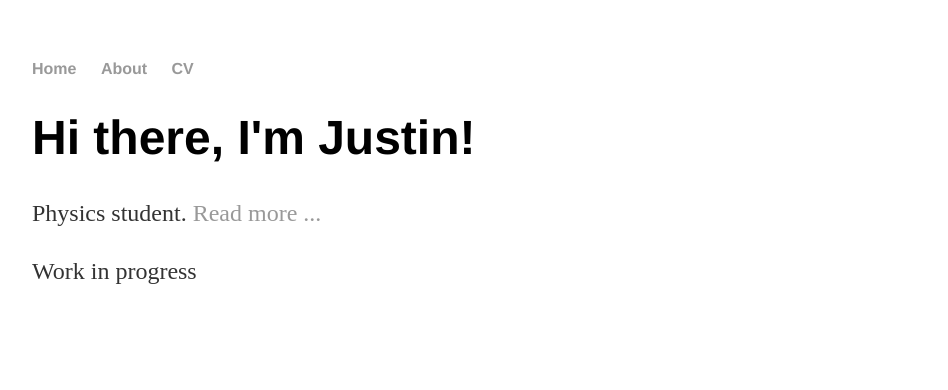
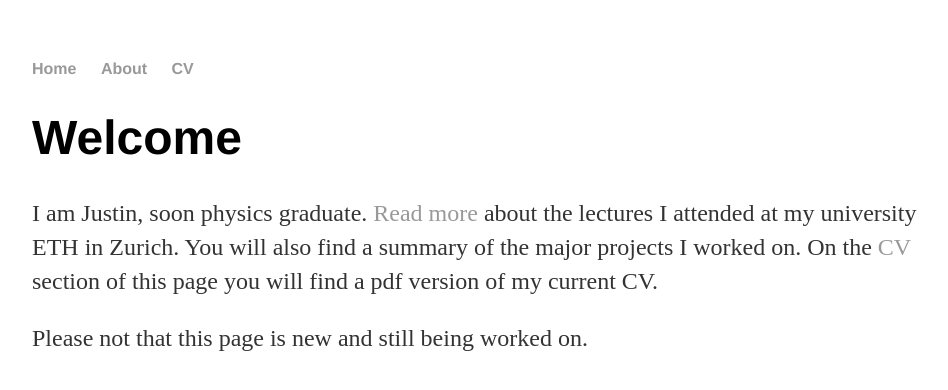
Before and after one commit to mazenauer/mazenauer.github.io, a Jekyll site: the page built from index.html, in a window 1280 px wide. Shown: the top 390 px of the page, without its empty margins (160-1108 px from the left). Built offline with Jekyll 4.4.1, drawn with Linux system fonts in a browser that asks for light colours.

Commit message:
Update index.html

```diff
--- a/index.html
+++ b/index.html
@@ -3,7 +3,13 @@ layout: default
 title: Justin's page
 ---
 <div class="blurb">
-	<h1>Hi there, I'm Justin!</h1>
-	<p>Physics student. <a href="/about">Read more ...</a></p>
-	<p>Work in progress</p>
+	<h1>Welcome</h1>
+		<p>
+			I am Justin, soon physics graduate. <a href="/about">Read more</a> about the lectures I attended at my university
+			ETH in Zurich. You will also find a summary of the major projects I worked on.
+			On the <a href="/cv">CV</a> section of this page you will find a pdf version of my current CV.
+		</p>
+		<p>
+			Please not that this page is new and still being worked on.
+		</p>
 </div><!-- /.blurb -->
```
